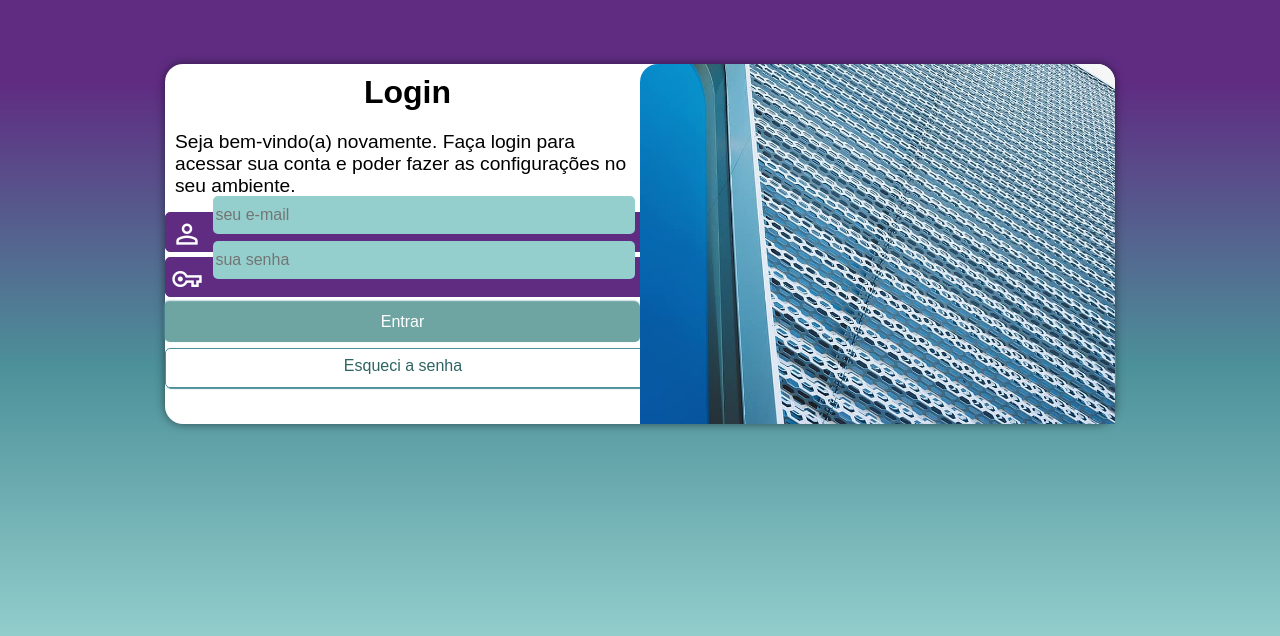
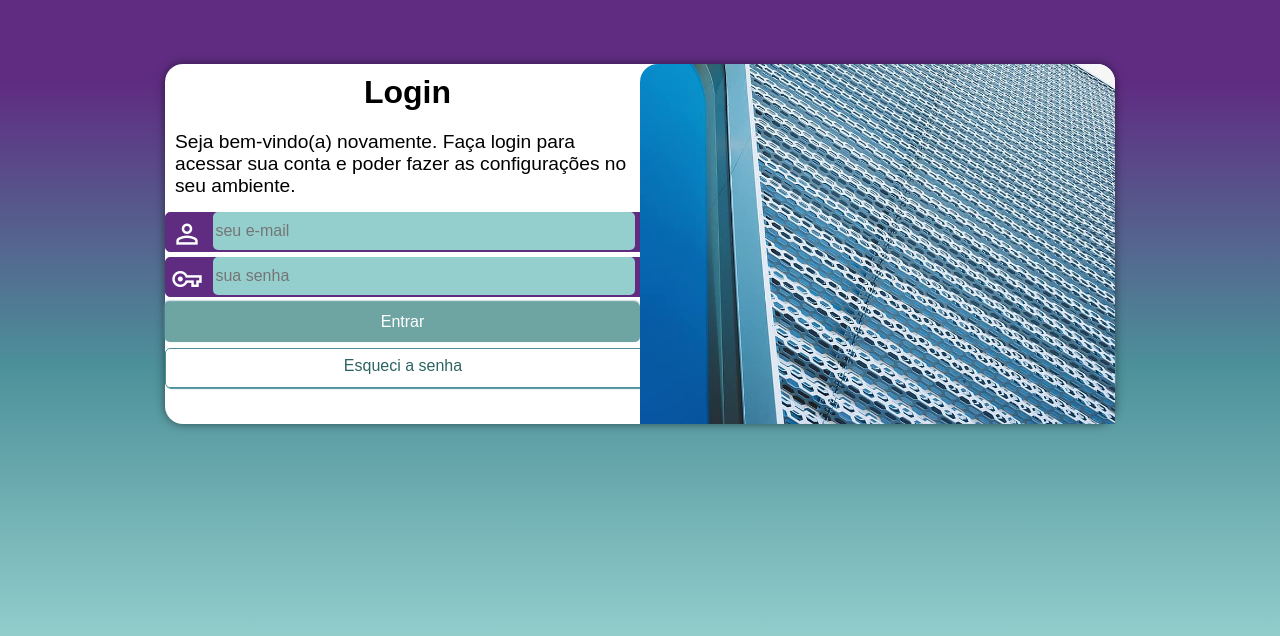
Before and after one commit to Laylateles/projeto-login, a plain HTML site: page index.html in a window 1280 px wide. Shown: the part 156-792 px from the top of the page. Drawn offline with nearby package versions, Linux system fonts and the light colour scheme.

Commit message:
mudanças

```diff
--- a/estilos/style.css
+++ b/estilos/style.css
@@ -95,7 +95,7 @@ div.dados input {
      margin-left: 3px;
      height: 100%;
      border-radius: 5px;
-     transform: translateY(-30px);
+     transform: translateY(-14px);
 }
 
 div.dados input:focus-within {
```
